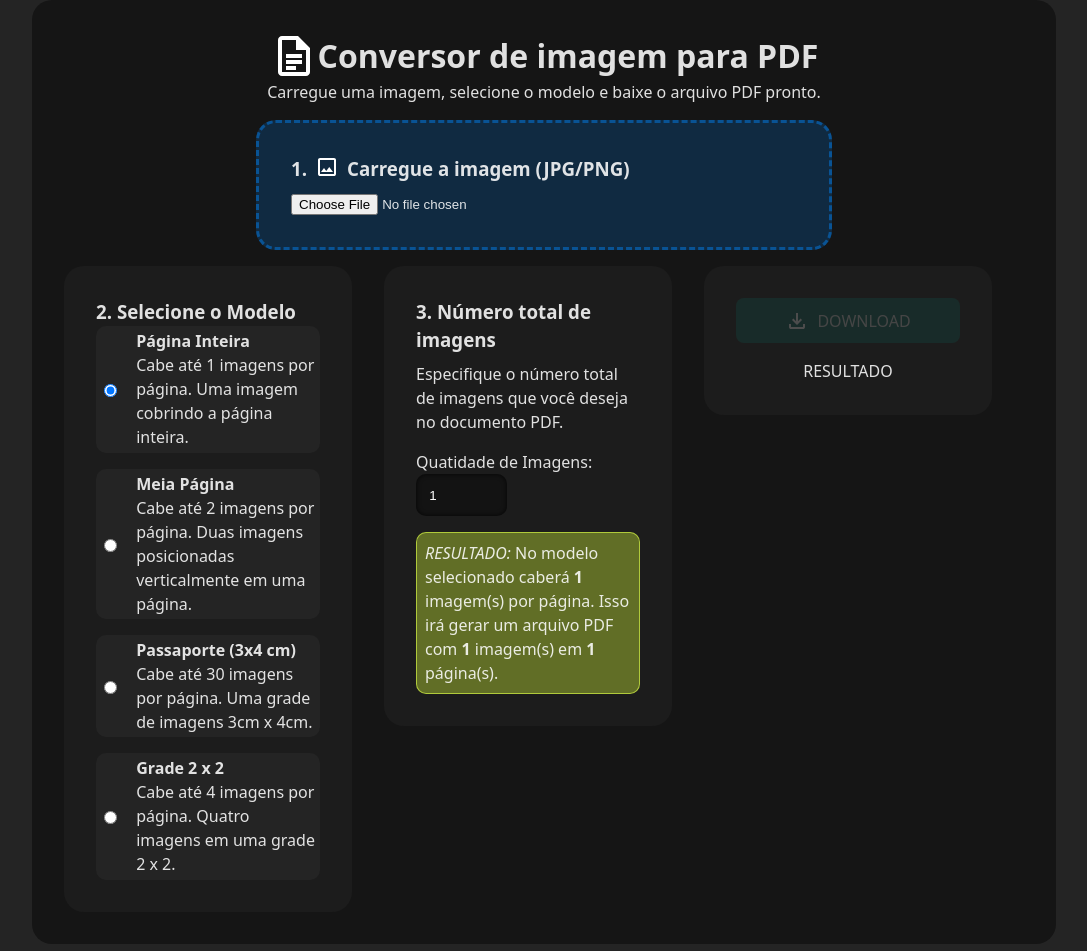
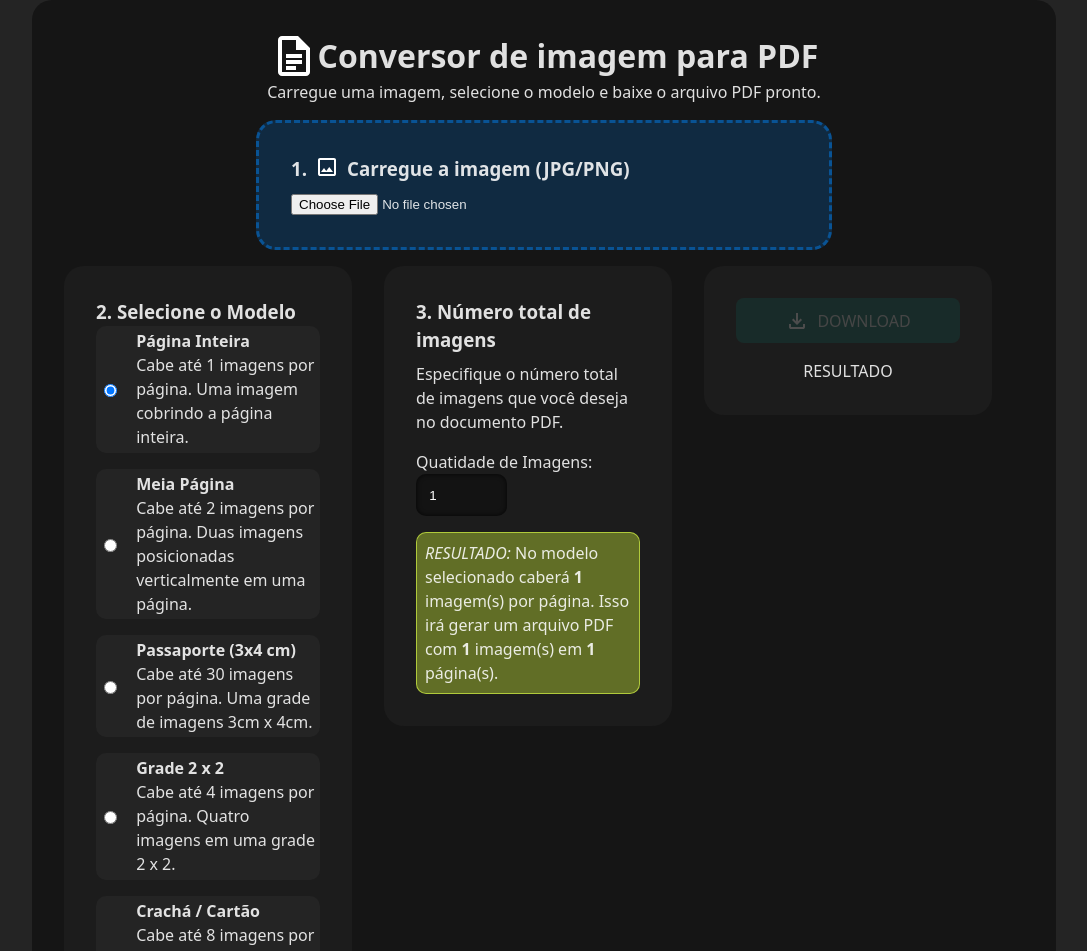
Before and after one commit to HeisenbergX98/image-pdf-converter, a React (Vite) app: page / in a window 1280 px wide. Shown: the top 951 px of the page, without its empty margins (96-1183 px from the left). Built offline with nearby package versions, Linux system fonts and the light colour scheme.

Commit message:
New template added

```diff
--- a/src/data/templates.ts
+++ b/src/data/templates.ts
@@ -19,7 +19,7 @@ export interface TemplateDimensions {
 export interface Template {
   key: number;
   name: string;
-  id: "3x4" | "half" | "full" | "2x2";
+  id: "3x4" | "half" | "full" | "2x2" | "id_card";
   description: string;
   imagesPerPage: number;
   getDimensions: (pw: number, ph: number) => TemplateDimensions;
@@ -94,4 +94,26 @@ export const TEMPLATES: Template[] = [
       return { w: w_total / 2, h: h_total / 2, rows: 2, cols: 2 };
     },
   },
+  {
+    key: 5,
+    name: "Crachá / Cartão",
+    id: "id_card",
+    description: "Tamanho padrão de cartão (8,6cm x 5,4cm). 8 por página.",
+    imagesPerPage: (function () {
+      const targetW = 86;
+      const targetH = 54;
+      const cols = Math.floor((PRINTABLE_WIDTH + GUTTER) / (targetW + GUTTER));
+      const rows = Math.floor((PRINTABLE_HEIGHT + GUTTER) / (targetH + GUTTER));
+      return cols * rows;
+    })(),
+    getDimensions: (pw, ph) => {
+      const targetW = 86;
+      const targetH = 54;
+
+      const actualCols = Math.floor((pw + GUTTER) / (targetW + GUTTER));
+      const actualRows = Math.floor((ph + GUTTER) / (targetH + GUTTER));
+
+      return { w: targetW, h: targetH, rows: actualRows, cols: actualCols };
+    },
+  },
 ];
```
